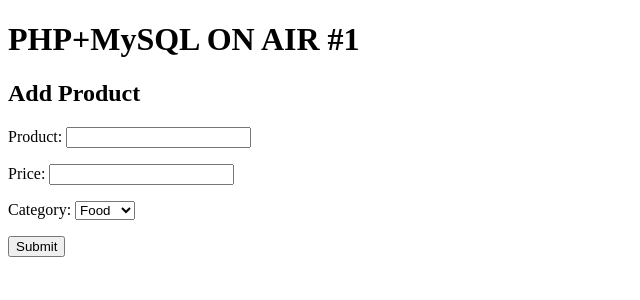
After one commit to haamlezz/Workshop, a PHP site: page /add_product.php in a window 1280 px wide. The commit adds this page. Shown: the top 300 px of the page, without its empty margins (0-640 px from the left). Run offline with PHP 8.4, Linux system fonts and the light colour scheme.

Commit message:
update
code

```diff
--- /dev/null
+++ b/onair/1/add_product.php
@@ -0,0 +1,52 @@
+<?php
+	include ('dbconfig.php');
+?>
+<!DOCTYPE HTML>
+<html>
+	<head>
+		<meta charset="UTF-8">
+		<title>PHP ON AIR #1</title>
+	</head>
+	<body>
+		<h1>PHP+MySQL ON AIR #1</h1>
+		<h2>Add Product</h2>
+
+		<form method="post">
+
+		<p>Product: <input type="text" name="pro_name"></p>
+		<p>Price: <input type="text" name="pro_price"></p>
+		<p>Category:
+			<select name="cat_id">
+				<option value="1">Food</option>
+				<option value="2">Drink</option>
+				<option value="3">Snack</option>
+			</select>
+
+		</p>
+		<p><input type="submit"></p>
+
+		</form>
+
+<?php
+	if($_POST){
+		$pro_name = $_POST['pro_name'];
+		$pro_price = $_POST['pro_price'];
+		$cat_id = $_POST['cat_id'];
+
+		$qry = "INSERT INTO products VALUES(
+				'',
+				'$pro_name',
+				$pro_price,
+				$cat_id
+				)";
+		if(mysqli_query($con, $qry)){
+			echo "<p>Product Inserted</p>";
+		}else{
+			echo "<p>Product Not Inserted</p>";
+			echo mysqli_error($con);
+		}
+	}
+?>
+
+	</body>
+</html>
--- a/onair/1/dbconfig.php
+++ b/onair/1/dbconfig.php
@@ -1,3 +1,16 @@
 <?php
+	$host = "localhost";
+	//ໂຮສຂອງຖານຂໍ້ມູນ ປົກກະຕິຈະເປັນ localhost
 
+	$user = "root";
+	//ຊື່ບັນຊີຜູ້ໃຊ້ຂອງຖານຂໍ້ມູນ ໃນນີ້ເຮົາໃຊ້ root
+
+	$password = "";
+	//ລະຫັດຜ່ານຂອງບັນຊີຜູ້ໃຊ້ຖານຂໍ້ມູນ ໃນນີ້ແມ່ນບໍ່ໄດ້ຕັ້ງ
+
+	$con = mysqli_connect($host, $user, $password) or die("Error Connection");
+	//ກຳນົດຈຸດເຊື່ອມຕໍ່ໄວ້ໃນໂຕປ່ຽນ $con
+
+	$db = mysqli_select_db($con,"onair") or die("Error Database");
+	//ເລືອກຖານຂໍ້ມູນທີ່ມີຊື່ວ່າ onair
 ?>
```
Also changed, not shown: onair/1/index.php (+28 -0 lines).
